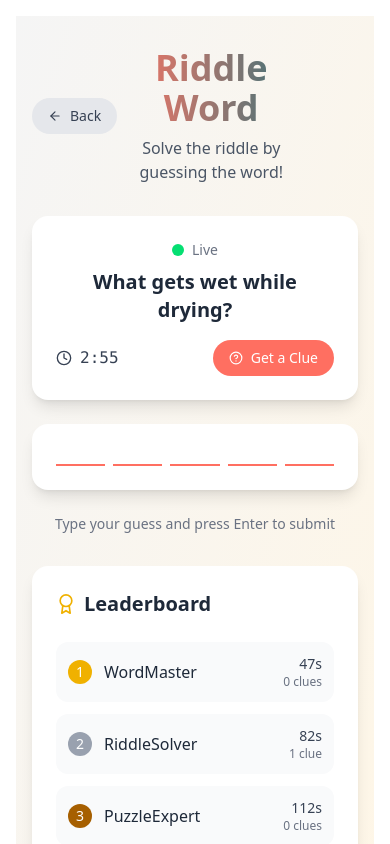
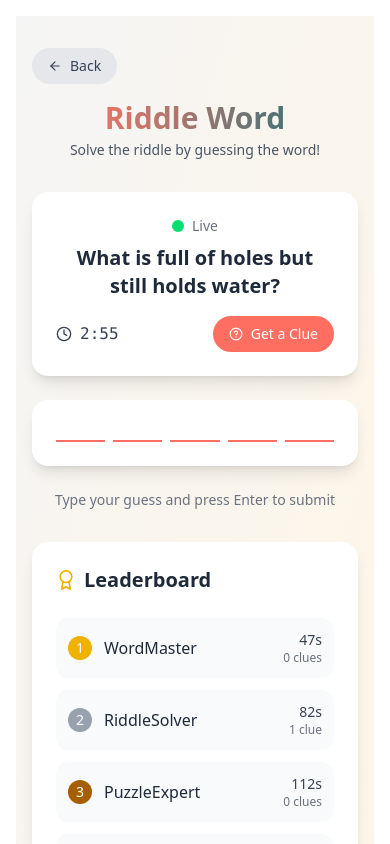
Before and after one commit to AbeehaTanveer/Talento, a React (Vite) app: page /trivia in a window 390 px wide. Shown: the top 844 px of the page. Built offline with nearby package versions, Linux system fonts and the light colour scheme.

Commit message:
fix frontend

```diff
--- a/src/components/Navbar.jsx
+++ b/src/components/Navbar.jsx
@@ -284,6 +284,59 @@ const Navbar = () => {
               )}
             </button>
 
+
+{isNotificationsOpen && (
+  <div className="absolute top-full right-0 mt-2 w-80 bg-white shadow-xl rounded-lg py-2 z-50 border border-gray-100">
+    <div className="px-4 py-2 border-b border-gray-100 flex justify-between items-center">
+      <h3 className="font-semibold text-gray-800">Notifications</h3>
+      <button
+        onClick={() => setIsNotificationsOpen(false)}
+        className="text-gray-400 hover:text-gray-600"
+      >
+        <FiX className="w-4 h-4" />
+      </button>
+    </div>
+    <div className="max-h-96 overflow-y-auto">
+      {notifications.map((notification) => (
+        <div
+          key={notification.id}
+          className="px-4 py-3 hover:bg-gray-50 transition-colors border-b border-gray-100 last:border-b-0"
+        >
+          <div className="flex items-start space-x-3">
+            <div className="mt-0.5">{notification.icon}</div>
+            <div className="flex-1">
+              <p className="font-medium text-gray-800 text-sm">
+                {notification.title}
+              </p>
+              <p className="text-gray-600 text-xs mt-1">
+                {notification.message}
+              </p>
+              <p className="text-gray-400 text-xs mt-2">
+                {notification.time}
+              </p>
+            </div>
+          </div>
+        </div>
+      ))}
+    </div>
+    <div className="px-4 py-2 border-t border-gray-100">
+      <button className="text-teal-600 hover:text-teal-700 text-sm font-medium w-full text-center">
+        View All Notifications
+      </button>
+    </div>
+  </div>
+)}
+
+              <button
+
+              className="flex items-center justify-center w-9 h-9 rounded-full duration-200 text-teal-600 hover:bg-teal-50 relative"
+            >
+                <Link to="/trivia">
+                <FiHelpCircle className="w-5 h-5" />
+            </Link>
+              </button>
+
+
             <button
               onClick={() => setIsMobileMenuOpen(!isMobileMenuOpen)}
               className="inline-flex items-center justify-center p-2 rounded-md text-[#333333] hover:text-teal-600 focus:outline-none"
--- a/src/pages/GamingPage.jsx
+++ b/src/pages/GamingPage.jsx
@@ -4,11 +4,15 @@ import { FiClock, FiAward, FiHelpCircle, FiRefreshCw, FiShare2, FiArrowLeft } fr
 
 const RiddleWordGame = () => {
   const riddles = [
-    { id: 1, question: "I'm tall when I'm young and short when I'm old. What am I?", answer: "CANDLE", difficulty: "easy" },
-    { id: 2, question: "What has keys but can't open locks?", answer: "PIANO", difficulty: "easy" },
-    { id: 3, question: "What gets wet while drying?", answer: "TOWEL", difficulty: "medium" },
-    { id: 4, question: "What has a head, a tail, but no body?", answer: "COINS", difficulty: "medium" },
-    { id: 5, question: "The more you take, the more you leave behind. What am I?", answer: "STEPS", difficulty: "hard" }
+    { id: 1, question: "What has keys but can't open locks?", answer: "PIANO", difficulty: "easy" },
+    { id: 2, question: "What gets wet while drying?", answer: "TOWEL", difficulty: "medium" },
+    { id: 3, question: "What has a head, a tail, but no body?", answer: "COINS", difficulty: "medium" },
+    { id: 4, question: "The more you take, the more you leave behind. What am I?", answer: "STEPS", difficulty: "hard" },
+  { id: 5, question: "What is full of holes but still holds water?", answer: "SPONGE", difficulty: "easy" },
+  { id: 6, question: "I have cities, but no houses. I have mountains, but no trees. I have water, but no fish. What am I?", answer: "MAPS", difficulty: "medium" },
+  { id: 7, question: "What is always in front of you but can’t be seen?", answer: "FUTURE", difficulty: "hard" },
+  { id: 8, question: "I speak without a mouth and hear without ears. I have no body, but I come alive with wind. What am I?", answer: "ECHO", difficulty: "medium" },
+  { id: 9, question: "I am taken from a mine and shut up in a wooden case, from which I am never released, and yet I am used by almost everyone. What am I?", answer: "PENCIL", difficulty: "hard" }
   ];
 
   const [currentRiddle, setCurrentRiddle] = useState(0);
@@ -136,31 +140,37 @@ const RiddleWordGame = () => {
 return (
   <div className="min-h-screen w-full bg-gradient-to-br from-[#F5F5F5] to-[#FFF6E5] flex flex-col py-8 px-4">
 {/* Header */}
-    <div className="w-full flex justify-between items-center mb-8">
+<div className="w-full flex flex-col md:flex-row justify-between items-center mb-8 gap-4 md:gap-0">
+  {/* Back button */}
   <motion.button
     whileHover={{ scale: 1.05 }}
     whileTap={{ scale: 0.95 }}
     onClick={() => window.history.back()}
-        className="flex items-center px-4 py-2 bg-gray-200 hover:bg-gray-300 text-gray-700 rounded-full text-sm font-medium"
+    className="flex items-center px-4 py-2 bg-gray-200 hover:bg-gray-300 text-gray-700 rounded-full text-sm font-medium self-start md:self-auto"
   >
     <FiArrowLeft className="mr-2" />
     Back
   </motion.button>
 
+  {/* Title & Subtitle */}
   <motion.header
-        className="text-center"
+    className="text-center flex-1"
     initial={{ y: -50, opacity: 0 }}
     animate={{ y: 0, opacity: 1 }}
     transition={{ duration: 0.5 }}
   >
-        <h1 className="text-4xl md:text-5xl font-bold bg-gradient-to-r from-[#FF6F61] to-[#006D77] bg-clip-text text-transparent mb-2">
+    <h1 className="text-3xl sm:text-4xl md:text-5xl font-bold bg-gradient-to-r from-[#FF6F61] to-[#006D77] bg-clip-text text-transparent mb-1 sm:mb-2">
       Riddle Word
     </h1>
-        <p className="text-gray-600">Solve the riddle by guessing the word!</p>
+    <p className="text-gray-600 text-sm sm:text-base">
+      Solve the riddle by guessing the word!
+    </p>
   </motion.header>
 
-      <div className="w-20"></div> {/* Spacer for balance */}
+  {/* Spacer (hidden on mobile) */}
+  <div className="hidden md:block w-20"></div>
 </div>
+
 
     {/* Game Container */}
     <div className="w-full flex flex-col lg:flex-row gap-8 flex-1">
```
Lines whose indentation alone changed are shown as unchanged.
